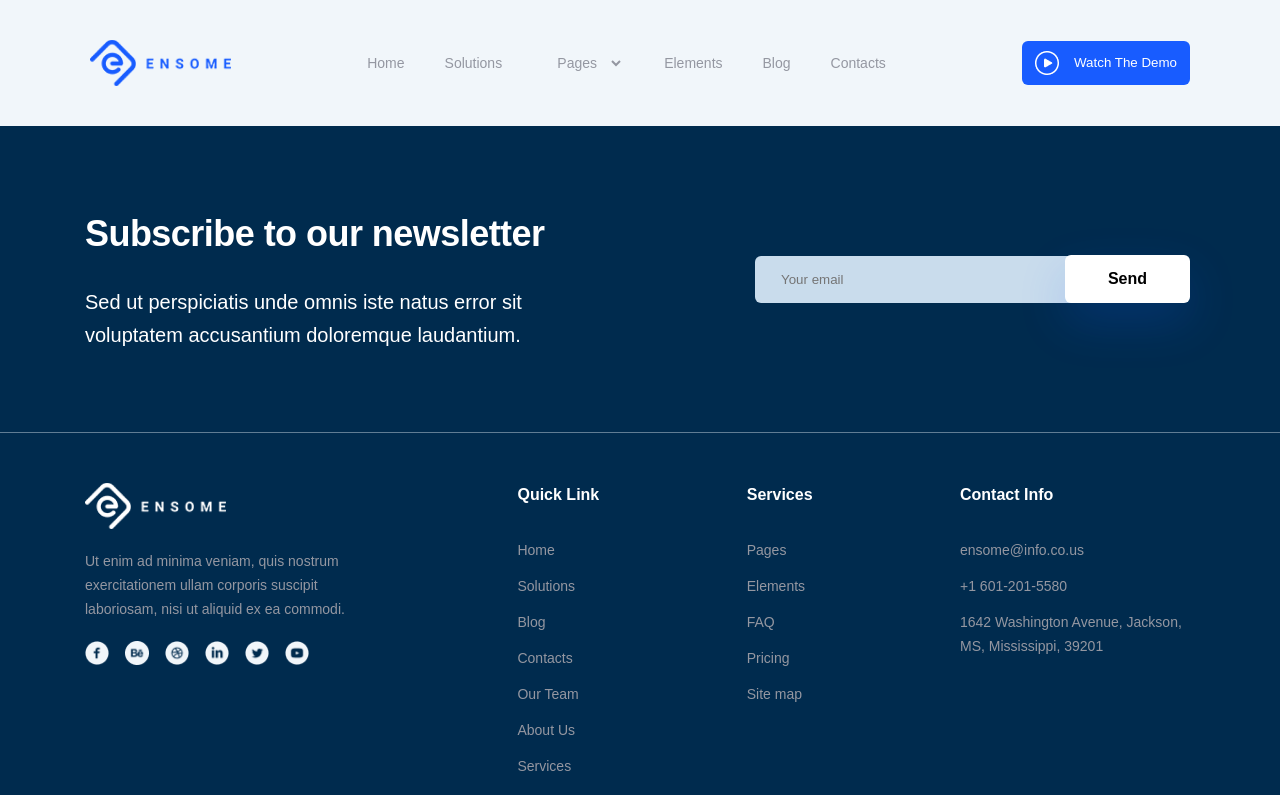
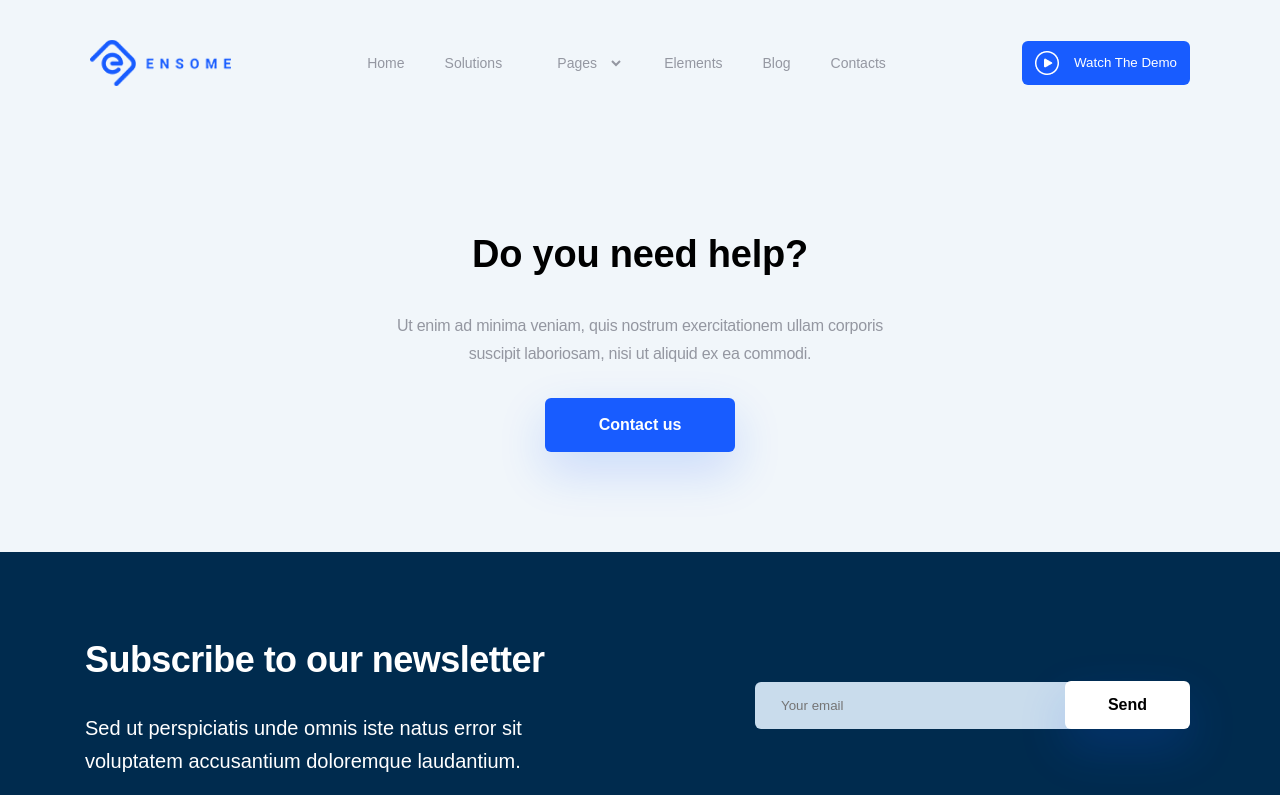
Before and after one commit to ZeLars3/themeforest, a React (Create React App) app: page / in a window 1280 px wide. Shown: the top 795 px of the page. Built offline with nearby package versions, Linux system fonts and the light colour scheme.

Commit message:
feature/implementing Help

```diff
--- /dev/null
+++ b/src/components/Help/index.tsx
@@ -0,0 +1,31 @@
+import { FC } from 'react'
+
+import { Button } from 'components/common'
+
+import {
+  HelpContainer,
+  HelpText,
+  HelpTitle,
+  HelpWrapper
+} from './styled'
+
+export const Help: FC = () => {
+  return (
+    <HelpWrapper>
+      <HelpContainer>
+        <HelpTitle>Do you need help?</HelpTitle>
+        <HelpText>
+          Ut enim ad minima veniam, quis nostrum
+          exercitationem ullam corporis suscipit laboriosam,
+          nisi ut aliquid ex ea commodi.
+        </HelpText>
+        <Button
+          size="big"
+          btnType="square"
+          contentPosition="center">
+          Contact us
+        </Button>
+      </HelpContainer>
+    </HelpWrapper>
+  )
+}
--- /dev/null
+++ b/src/components/Help/styled.ts
@@ -0,0 +1,40 @@
+import styled from 'styled-components'
+
+export const HelpWrapper = styled.div`
+  background-color: ${({ theme }) =>
+    theme.colors.background};
+`
+
+export const HelpContainer = styled.div`
+  padding: 100px 0;
+  max-width: 540px;
+  margin: 0 auto;
+  letter-spacing: -0.015em;
+
+  button {
+    margin: 0 auto;
+    padding: 15px 52px;
+    width: 190px;
+    font-weight: 700;
+    font-size: 16px;
+    line-height: 24px;
+    border: none;
+    color: ${({ theme }) => theme.colors.white};
+  }
+`
+
+export const HelpTitle = styled.h2`
+  font-weight: 800;
+  text-align: center;
+  font-size: 38px;
+  line-height: 56px;
+`
+
+export const HelpText = styled.p`
+  padding: 30px 0;
+  text-align: center;
+  font-weight: 400;
+  font-size: 16px;
+  line-height: 28px;
+  color: ${({ theme }) => theme.colors.grey};
+`
--- a/src/components/common/Button/styled.ts
+++ b/src/components/common/Button/styled.ts
@@ -19,6 +19,7 @@ export const ButtonContainer = styled.button<IButtonContainer>`
   border-radius: 6px;
   transition: 0.5s;
   cursor: pointer;
+  background: ${({ theme }) => theme.colors.primary};
   box-shadow: ${({ isDisable }) => (isDisable ? 'none' : '0px 1.2rem 3rem rgba(24, 92, 255, 0.18)')};
 
   &:disabled {
--- a/src/pages/Home/index.tsx
+++ b/src/pages/Home/index.tsx
@@ -1,11 +1,13 @@
 import { FC } from 'react'
 
 import { MainLayout } from 'layouts/MainLayout'
+import { Help } from 'components/Help'
 
 export const Home: FC = () => {
   return (
     <>
       <MainLayout>
+        <Help />
       </MainLayout>
     </>
   )
```
